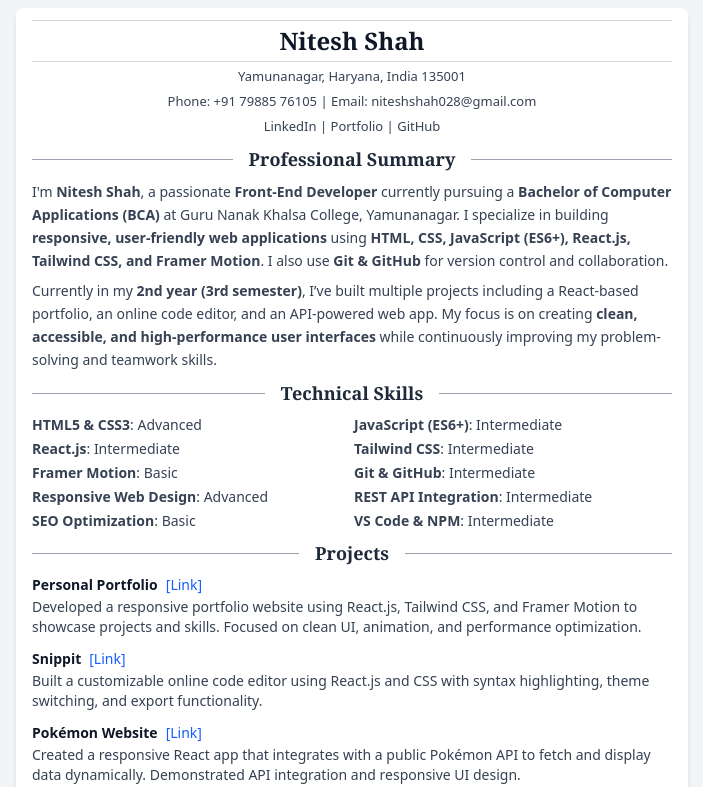
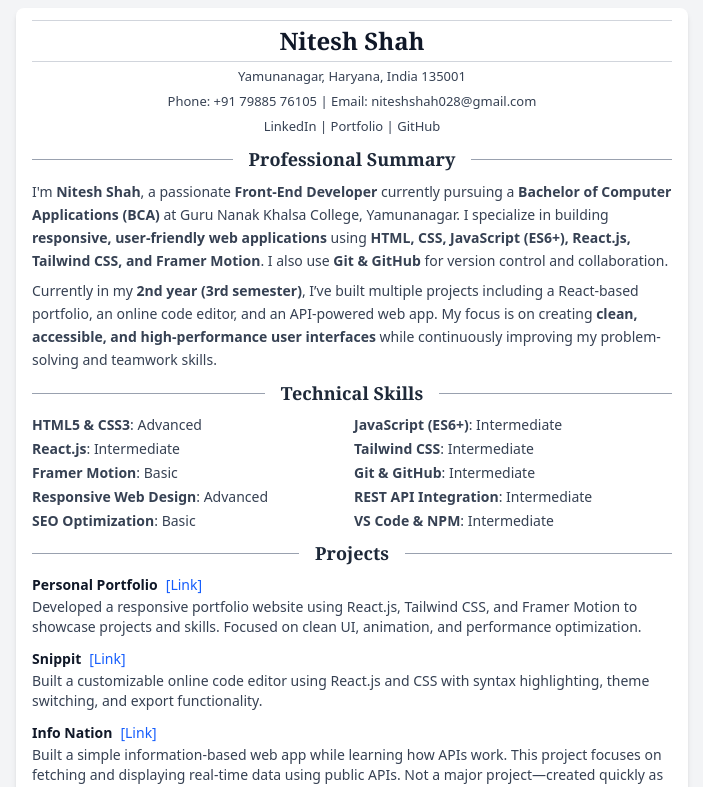
Before and after one commit to Nitesh47kumars/Resume, a React (Vite) app: page / in a window 1280 px wide. Shown: the top 787 px of the page, without its empty margins (288-991 px from the left). Built offline with nearby package versions, Linux system fonts and the light colour scheme.

Commit message:
Update Project

```diff
--- a/src/Components/Projects.jsx
+++ b/src/Components/Projects.jsx
@@ -14,11 +14,11 @@ const projects = [
       "Built a customizable online code editor using React.js and CSS with syntax highlighting, theme switching, and export functionality.",
   },
   {
-    name: "Pokémon Website",
-    link: "https://pokemon-five-inky.vercel.app/",
+    name: "Info Nation",
+    link: "https://info-nation-eight.vercel.app/",
     description:
-      "Created a responsive React app that integrates with a public Pokémon API to fetch and display data dynamically. Demonstrated API integration and responsive UI design.",
-  },
+      "Built a simple information-based web app while learning how APIs work. This project focuses on fetching and displaying real-time data using public APIs. Not a major project—created quickly as a functional submission while working on a larger main project.",
+  }
 ];
 
 export default function Projects() {
```
